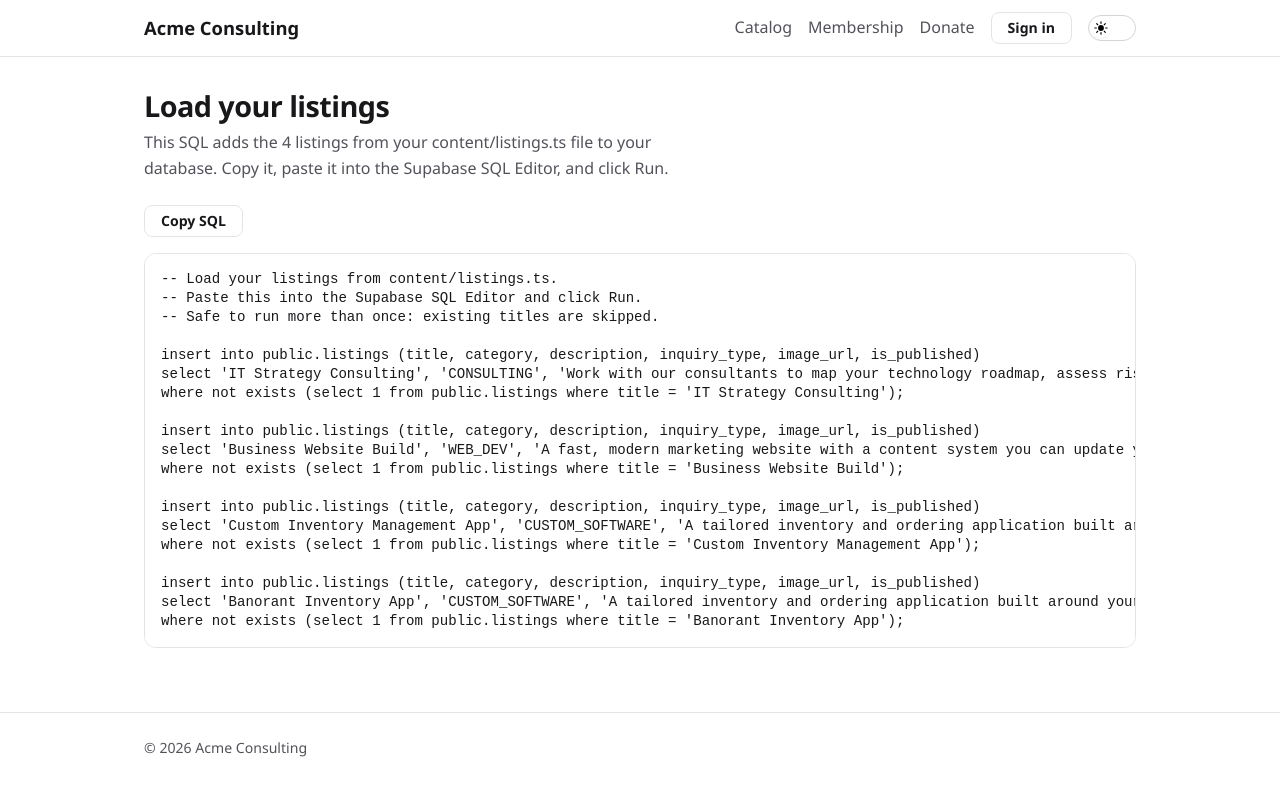
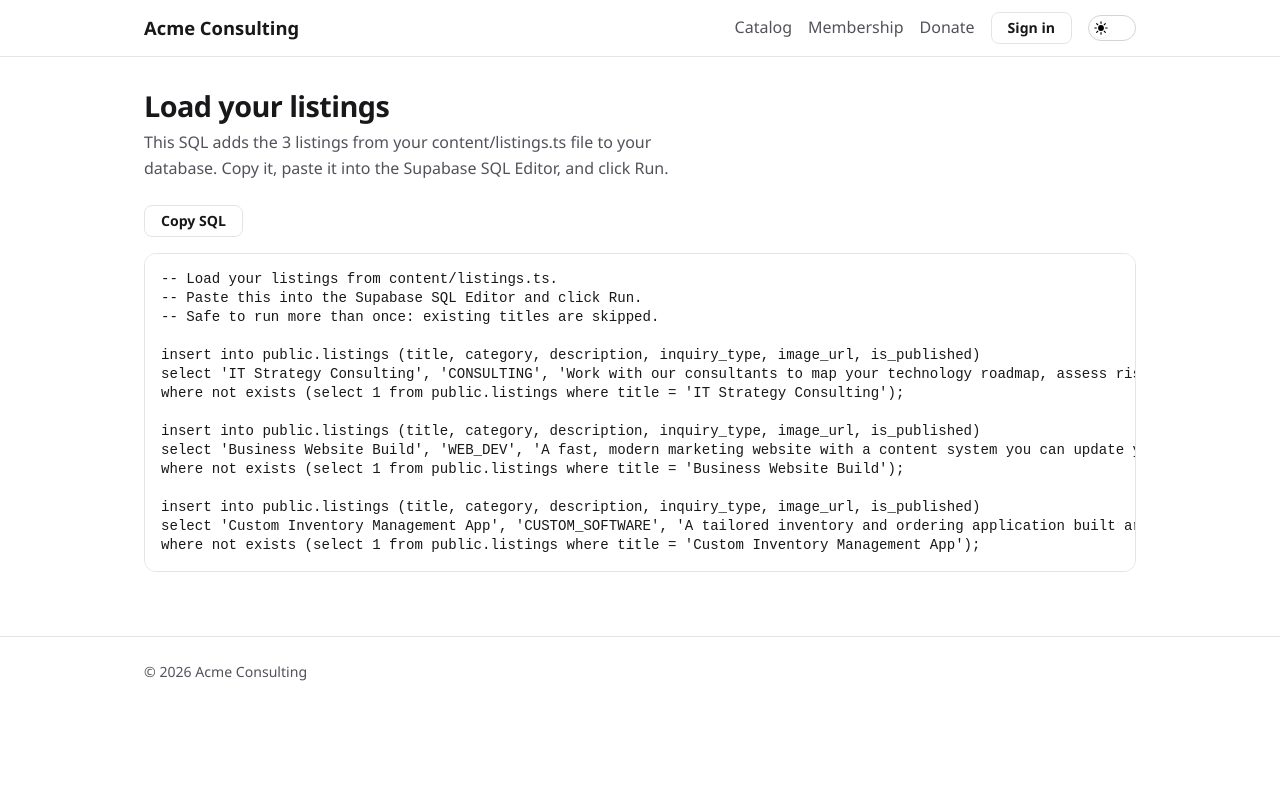
Before and after one commit to KaiserCKAeterna/acomss-3tier-workshop, a Next.js app: page /setup in a window 1280 px wide. Shown: the top 796 px of the page. Built offline with nearby package versions, Linux system fonts and the light colour scheme; no server answers.

Commit message:
modified listings

```diff
--- a/content/listings.ts
+++ b/content/listings.ts
@@ -73,14 +73,4 @@ export const listings: Listing[] = [
     inquiry_type: "DEMO",
     image_url: "/images/placeholder-custom-software.svg",
   },
-   {
-    slug: "banorant-inventory-app",
-    title: "Banorant Inventory App",
-    category: "CUSTOM_SOFTWARE",
-    description:
-      "A tailored inventory and ordering application built around your workflow. " +
-      "Book a live demo to see a working example.",
-    inquiry_type: "DEMO",
-    image_url: "/images/banorant.png",
-  },
 ];
```
